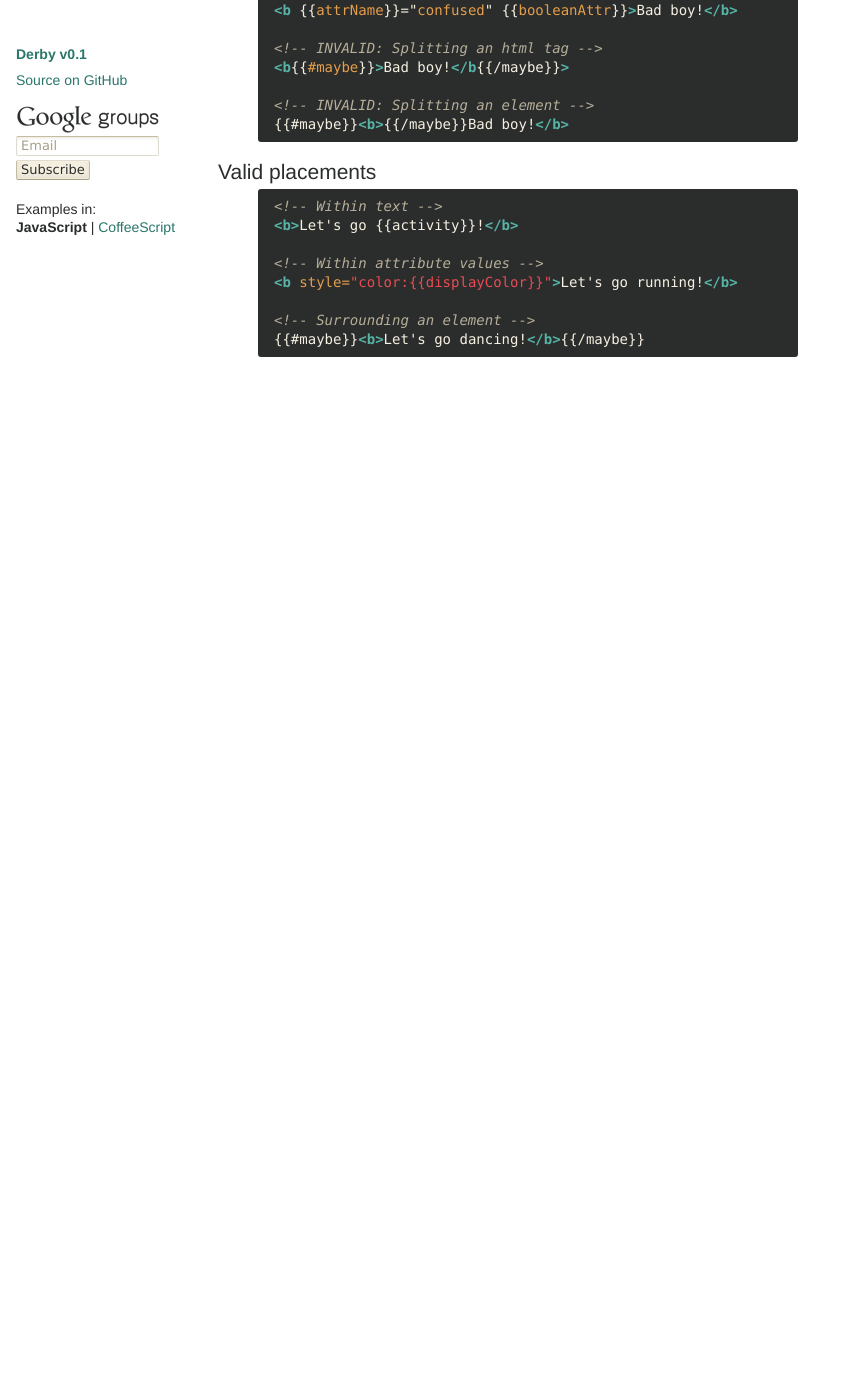
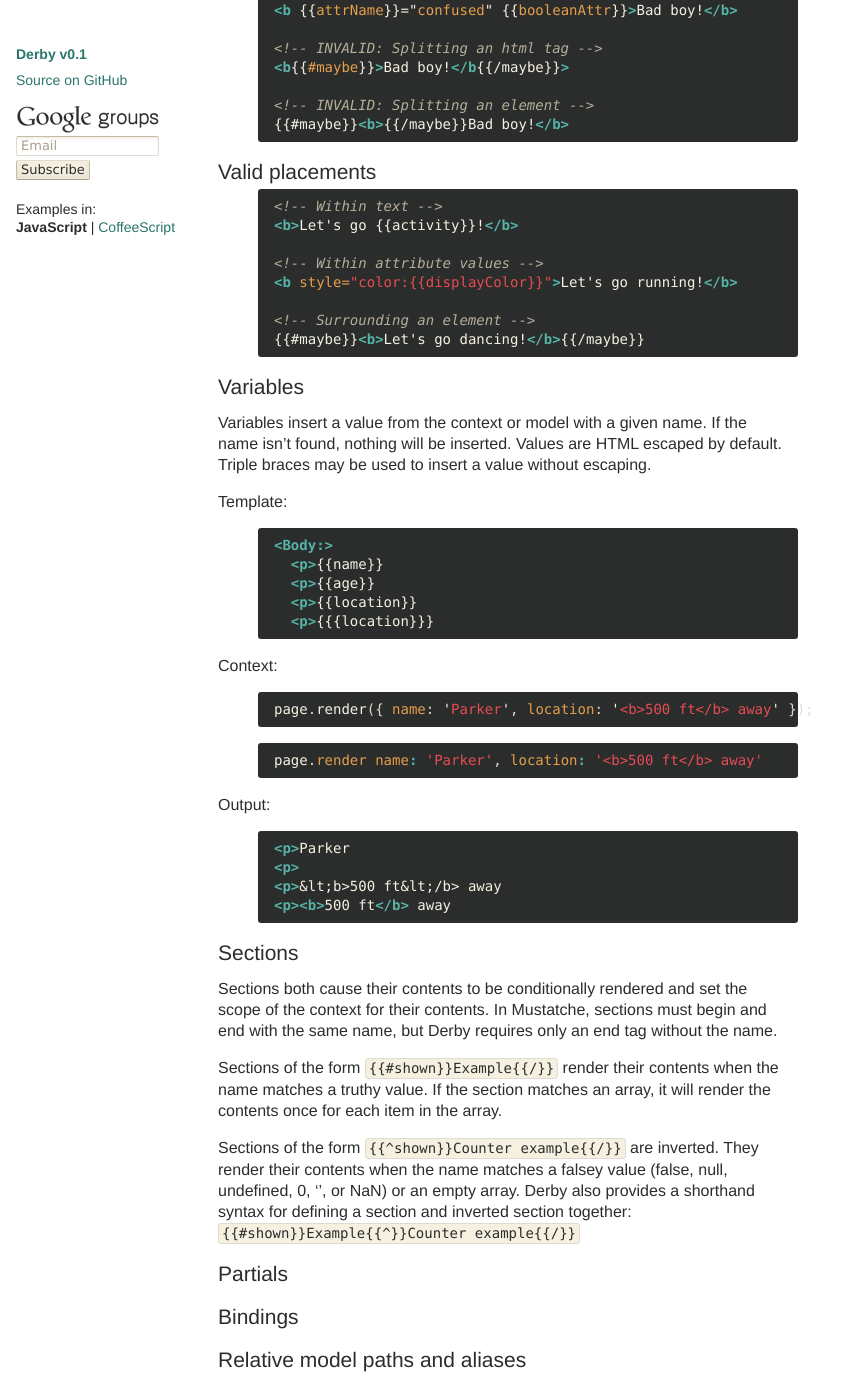
Before and after one commit to derbyjs/derby, a Jekyll site: the page built from index.md, in a window 1280 px wide and 1400 px high, scrolled down 8167 px. Shown: the whole window, without its empty margins (0-857 px from the left). Built offline with Jekyll 4.4.1, drawn with Linux system fonts in a browser that asks for light colours; before the commit the page ends 8551 px from its top, so only the background shows below that; some of the changed text lies outside the part shown.

Commit message:
More template docs

```diff
--- a/index.md
+++ b/index.md
@@ -300,13 +300,13 @@ A typical Mustache template:
     Well, ${{"{{"}}taxed_value}}, after taxes.
     {{"{{"}}/in_ca}}
 
-Given the following hash:
+Given the following data context:
 
     {
-      "name": "Chris",
-      "value": 10000,
-      "taxed_value": 10000 - (10000 * 0.4),
-      "in_ca": true
+      name: "Chris",
+      value: 10000,
+      taxed_value: 10000 - (10000 * 0.4),
+      in_ca: true
     }
 
 Will produce the following:
@@ -319,7 +319,7 @@ Logic-less templates better enforce separation of logic from presentation by mak
 
 With Mustache, application code generates a context object before rendering the view. It then passes that object along with the template at render time. Derby templates can be used this way as well. However, in addition to looking for objects in a context object, Derby assumes that the model is part of the context. Even better, Derby is able to automatically establish live bindings between the view and objects in the model. Derby slightly extends the Mustache syntax in order to support these featueres.
 
-The other major difference between Mustache and Derby templates is that Derby templates must be valid HTML first. Mustache is completely language agnostic---it can be used to compile anything from HTML to source code to a document. However, Derby templates are first parsed as HTML so that the parser can understand how to bind data to the surrounding DOM objects. Template tags are only allowed within attribute values, within text, and surrounding elements.
+The other major difference between Mustache and Derby templates is that Derby templates must be valid HTML first. Mustache is completely language agnostic---it can be used to compile anything from HTML to source code to a document. However, Derby templates are first parsed as HTML so that the parser can understand how to bind data to the surrounding DOM objects. Template tags are only allowed within text, within attribute values, and surrounding elements.
 
 ### Invalid template tag placements
 {% highlight html %}
@@ -347,3 +347,49 @@ The other major difference between Mustache and Derby templates is that Derby te
 <!-- Surrounding an element -->
 {{"{{"}}#maybe}}<b>Let's go dancing!</b>{{"{{"}}/maybe}}
 {% endhighlight %}
+
+### Variables
+
+Variables insert a value from the context or model with a given name. If the name isn't found, nothing will be inserted. Values are HTML escaped by default. Triple braces may be used to insert a value without escaping.
+
+Template:
+
+{% highlight html %}
+<Body:>
+  <p>{{"{{"}}name}}
+  <p>{{"{{"}}age}}
+  <p>{{"{{"}}location}}
+  <p>{{"{{"}}{location}}}
+{% endhighlight %}
+
+Context:
+
+{% highlight javascript %}
+page.render({ name: 'Parker', location: '<b>500 ft</b> away' });
+{% endhighlight %}
+{% highlight coffeescript %}
+page.render name: 'Parker', location: '<b>500 ft</b> away'
+{% endhighlight %}
+
+Output:
+
+{% highlight html %}
+<p>Parker
+<p>
+<p>&lt;b>500 ft&lt;/b> away
+<p><b>500 ft</b> away
+{% endhighlight %}
+
+### Sections
+
+Sections both cause their contents to be conditionally rendered and set the scope of the context for their contents. In Mustatche, sections must begin and end with the same name, but Derby requires only an end tag without the name.
+
+Sections of the form `{{"{{"}}#shown}}Example{{"{{"}}/}}` render their contents when the name matches a truthy value. If the section matches an array, it will render the contents once for each item in the array.
+
+Sections of the form `{{"{{"}}^shown}}Counter example{{"{{"}}/}}` are inverted. They render their contents when the name matches a falsey value (false, null, undefined, 0, '', or NaN) or an empty array. Derby also provides a shorthand syntax for defining a section and inverted section together: `{{"{{"}}#shown}}Example{{"{{"}}^}}Counter example{{"{{"}}/}}`
+
+### Partials
+
+### Bindings
+
+### Relative model paths and aliases
```
